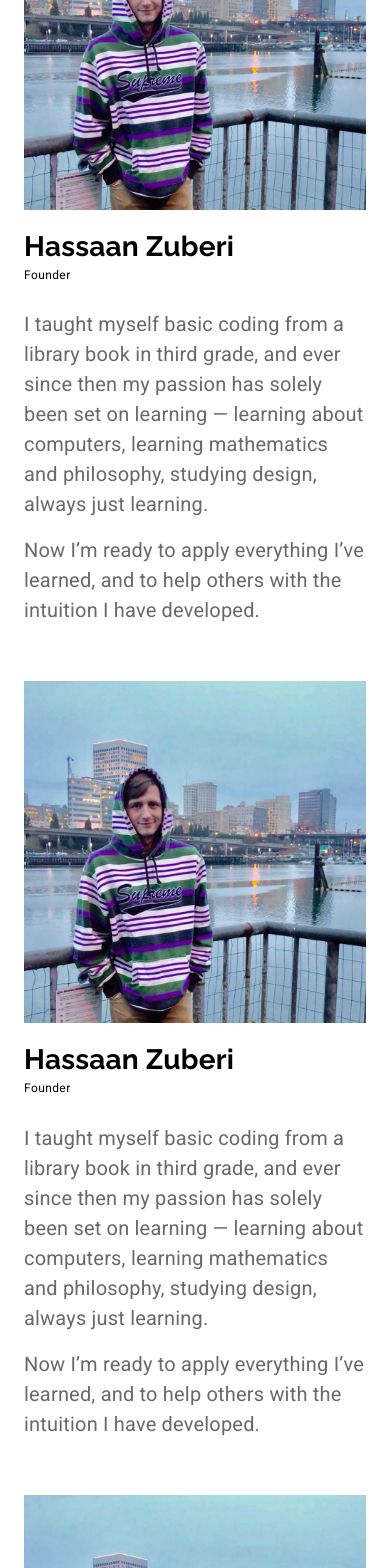
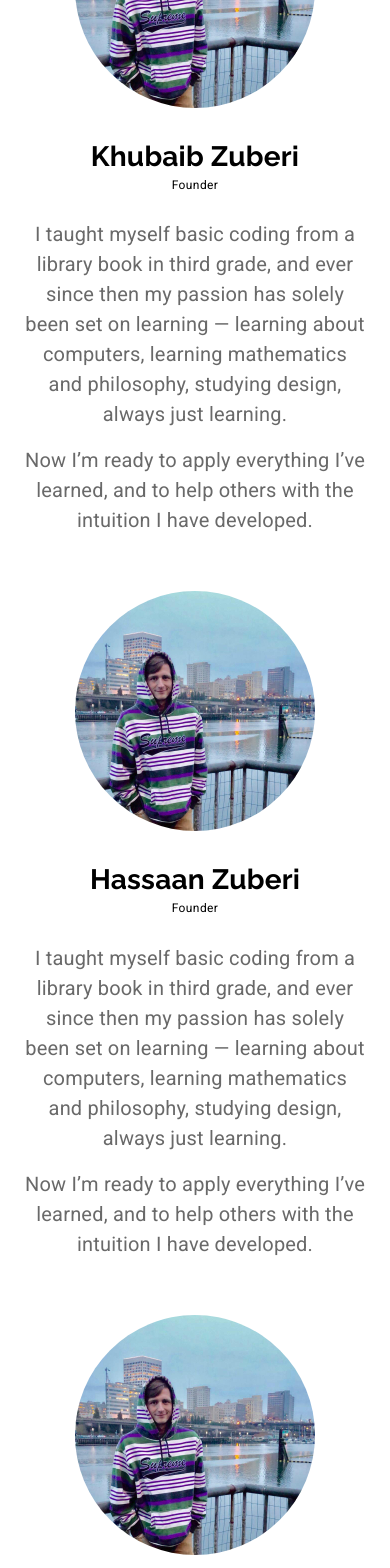
Before and after one commit to HAZberi/tech-company-website, a React (Create React App) app: page /about in a window 390 px wide. Shown: the part 2236-3804 px from the top of the page. Built offline with nearby package versions, Linux system fonts and the light colour scheme.

Commit message:
Team section Responsive final

```diff
--- a/src/components/About.js
+++ b/src/components/About.js
@@ -3,6 +3,7 @@ import { makeStyles, useTheme } from "@material-ui/core/styles";
 import Grid from "@material-ui/core/Grid";
 import Typography from "@material-ui/core/Typography";
 import useMediaQuery from "@material-ui/core/useMediaQuery";
+import Avatar from "@material-ui/core/Avatar";
 import CallToAction from "../components/ui/CallToAction.js";
 import history from "../assets/history.svg";
 import founder from "../assets/founder.jpg";
@@ -79,6 +80,14 @@ const useStyles = makeStyles((theme) => ({
       marginLeft: 0,
     },
   },
+  avatar : {
+    height: 250,
+    width: 250,
+    [theme.breakpoints.down("xs")]: {
+      height: "15rem",
+      width: "15rem",
+    }
+  }
 }));
 
 const About = (props) => {
@@ -174,20 +183,20 @@ const About = (props) => {
       <Grid item className={classes.heading} align="center">
         <Typography variant="h3">Team</Typography>
       </Grid>
-      <Grid container direction="row" justify="space-around" className={classes.rowContainer}>
+      <Grid container direction="row" justify="space-around" style={{marginTop: 0}} className={classes.rowContainer}>
         <Grid item container direction="column" className={classes.teamCardContainer} lg>
           <Grid item align="center">
-            <img src={founder} style={{maxWidth: "100%"}} alt="founder's headshot" />
+            <Avatar src={founder} className={classes.avatar} alt="founder's headshot" />
           </Grid>
-          <Grid item style={{marginTop: "1rem"}}>
+          <Grid item style={{marginTop: "2rem", textAlign: "center"}}>
             <Typography variant="h4">
-              Hassaan Zuberi
+              Khubaib Zuberi
             </Typography>
             <Typography variant="caption" gutterBottom>
               Founder
             </Typography>
           </Grid>
-          <Grid item style={{maxWidth: "100%", marginTop: "1.5rem"}}>
+          <Grid item style={{maxWidth: "100%", marginTop: "1.5rem", textAlign: smallest ? "center " : "justify"}}>
             <Typography variant="body1" paragraph>
               I taught myself basic coding from a library book in third grade, and ever since then my passion has solely been set on learning — learning about computers, learning mathematics and philosophy, studying design, always just learning.
             </Typography>
@@ -198,9 +207,9 @@ const About = (props) => {
         </Grid>
         <Grid item container direction="column" className={classes.teamCardContainer} lg>
           <Grid item align="center">
-            <img src={founder} style={{maxWidth: "100%"}} alt="founder's headshot" />
+            <Avatar src={founder} className={classes.avatar} alt="founder's headshot" />
           </Grid>
-          <Grid item style={{marginTop: "1rem"}}>
+          <Grid item style={{marginTop: "2rem", textAlign: "center"}}>
             <Typography variant="h4">
               Hassaan Zuberi
             </Typography>
@@ -208,7 +217,7 @@ const About = (props) => {
               Founder
             </Typography>
           </Grid>
-          <Grid item style={{maxWidth: "100%", marginTop: "1.5rem"}}>
+          <Grid item style={{maxWidth: "100%", marginTop: "1.5rem", textAlign: smallest ? "center " : "justify"}}>
             <Typography variant="body1" paragraph>
               I taught myself basic coding from a library book in third grade, and ever since then my passion has solely been set on learning — learning about computers, learning mathematics and philosophy, studying design, always just learning.
             </Typography>
@@ -219,17 +228,17 @@ const About = (props) => {
         </Grid>
         <Grid item container direction="column" className={classes.teamCardContainer} lg>
           <Grid item align="center">
-            <img src={founder} style={{maxWidth: "100%"}} alt="founder's headshot" />
+            <Avatar src={founder} className={classes.avatar} alt="founder's headshot" />
           </Grid>
-          <Grid item style={{marginTop: "1rem"}}>
+          <Grid item style={{marginTop: "2rem", textAlign: "center"}}>
             <Typography variant="h4">
-              Hassaan Zuberi
+              Muzaina Zuberi
             </Typography>
             <Typography variant="caption" gutterBottom>
               Founder
             </Typography>
           </Grid>
-          <Grid item style={{maxWidth: "100%", marginTop: "1.5rem"}}>
+          <Grid item style={{maxWidth: "100%", marginTop: "1.5rem", textAlign: smallest ? "center " : "justify"}}>
             <Typography variant="body1" paragraph>
               I taught myself basic coding from a library book in third grade, and ever since then my passion has solely been set on learning — learning about computers, learning mathematics and philosophy, studying design, always just learning.
             </Typography>
```
Also changed, not shown: 1 other file (tests, documents, lock files or other folders).
